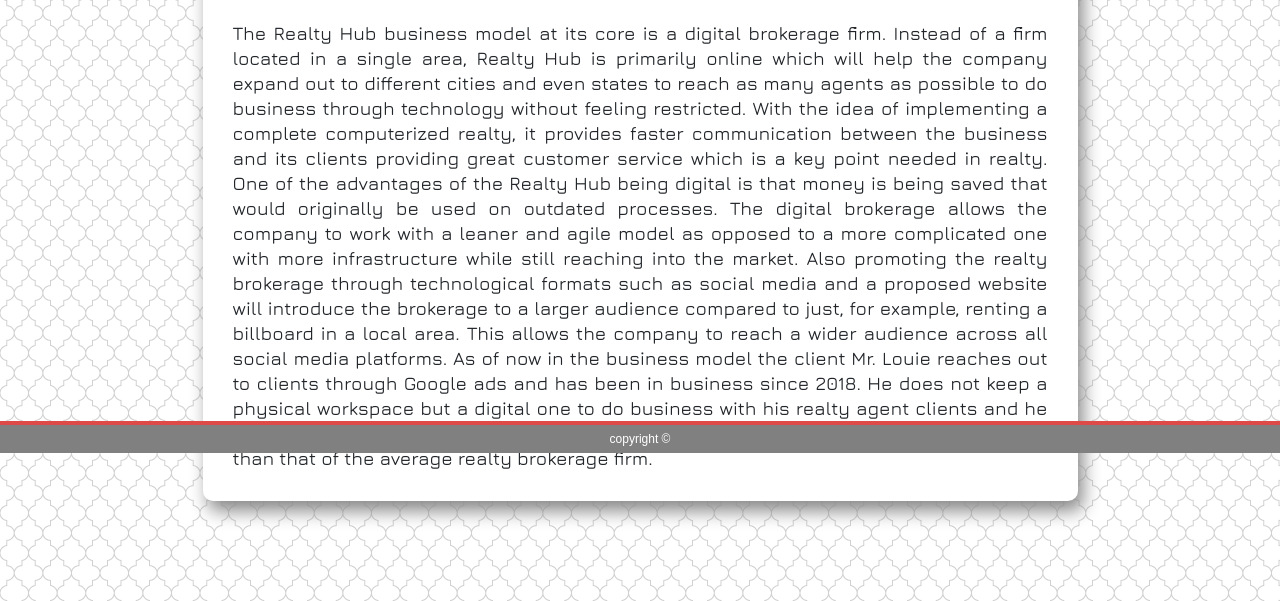
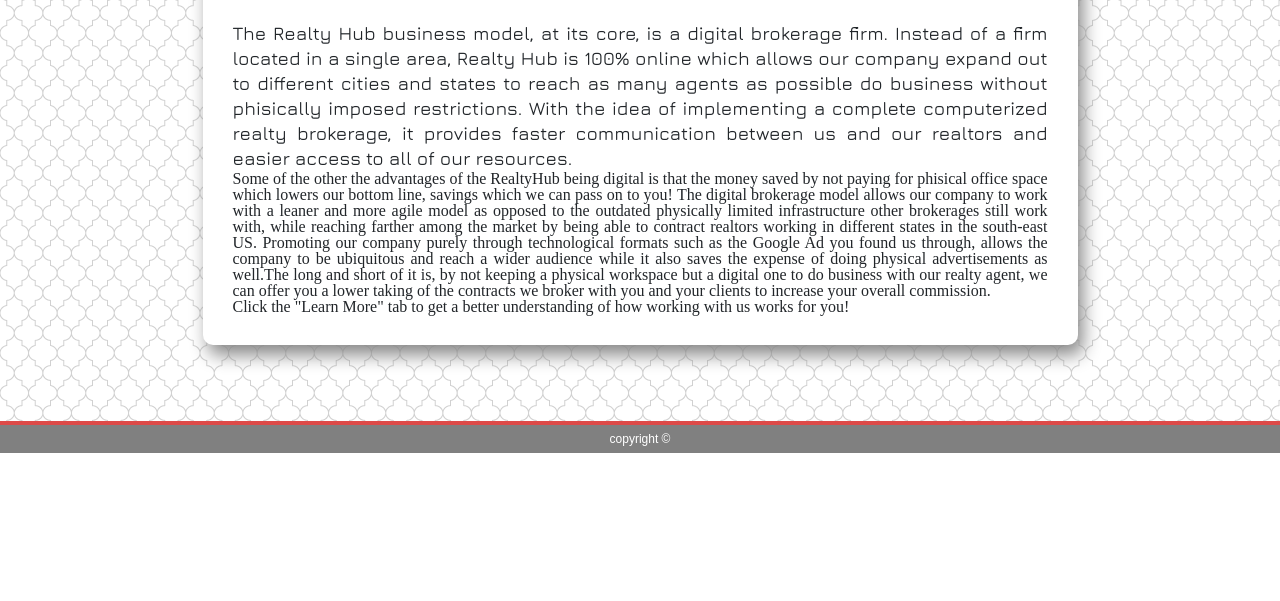
Before and after one commit to cgrady3/RealtyHub, a plain HTML site: page welcome.html in a window 1280 px wide. Shown: the part 347-948 px from the top of the page. After the commit the page ends 800 px from the top, so only its background shows below. Drawn offline with nearby package versions, Linux system fonts and the light colour scheme.

Commit message:
updating welcome letter

```diff
--- a/welcome.html
+++ b/welcome.html
@@ -34,21 +34,26 @@
             <h2>Welcome To RealtyHub!</h2>
 
             <p id="introLetter">
-                The Realty Hub business model at its core is a digital brokerage firm. Instead of a firm located in a
-                single area, Realty Hub is primarily online which will help the company expand out to different cities
-                and even states to reach as many agents as possible to do business through technology without feeling
-                restricted. With the idea of implementing a complete computerized realty, it provides faster
-                communication between the business and its clients providing great customer service which is a key point
-                needed in realty. One of the advantages of the Realty Hub being digital is that money is being saved
-                that would originally be used on outdated processes. The digital brokerage allows the company to work
-                with a leaner and agile model as opposed to a more complicated one with more infrastructure while still
-                reaching into the market. Also promoting the realty brokerage through technological formats such as
-                social media and a proposed website will introduce the brokerage to a larger audience compared to just,
-                for example, renting a billboard in a local area. This allows the company to reach a wider audience
-                across all social media platforms. As of now in the business model the client Mr. Louie reaches out to
-                clients through Google ads and has been in business since 2018. He does not keep a physical workspace
-                but a digital one to do business with his realty agent clients and he provides them with a great offer
-                of taking a lower percentage of their commission rate than that of the average realty brokerage firm.
+                The Realty Hub business model, at its core, is a digital brokerage firm. Instead of a firm located in a
+                single area, Realty Hub is 100% online which allows our company expand out to different cities
+                and states to reach as many agents as possible do business without phisically imposed restrictions. With
+                the idea of implementing a complete computerized realty brokerage, it provides faster communication
+                between us and our realtors and easier access to all of our resources.
+            </p>
+            <p>
+                Some of the other the advantages of the RealtyHub being digital is that the money saved by not paying
+                for phisical office space which lowers our bottom line, savings which we can pass on to you! The digital
+                brokerage model allows our company to work with a leaner and more agile model as opposed to the outdated
+                physically limited infrastructure other brokerages still work with, while reaching farther among the
+                market by being able to contract realtors working in different states in the south-east US. Promoting
+                our company purely through technological formats such as the Google Ad you found us through, allows the
+                company to be ubiquitous and reach a wider audience while it also saves the expense of doing
+                physical advertisements as well.The long and short of it is, by not keeping a physical workspace
+                but a digital one to do business with our realty agent, we can offer you a lower taking of the contracts
+                we broker with you and your clients to increase your overall commission.
+            </p>
+            <p>
+                Click the "Learn More" tab to get a better understanding of how working with us works for you!
             </p>
 
         </div>
```
